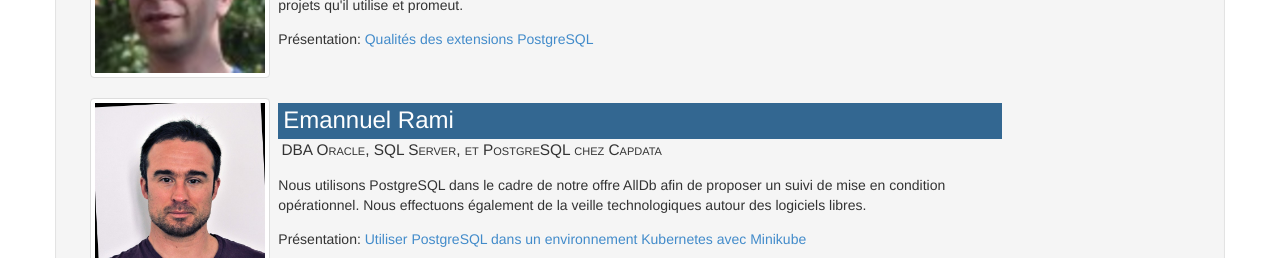
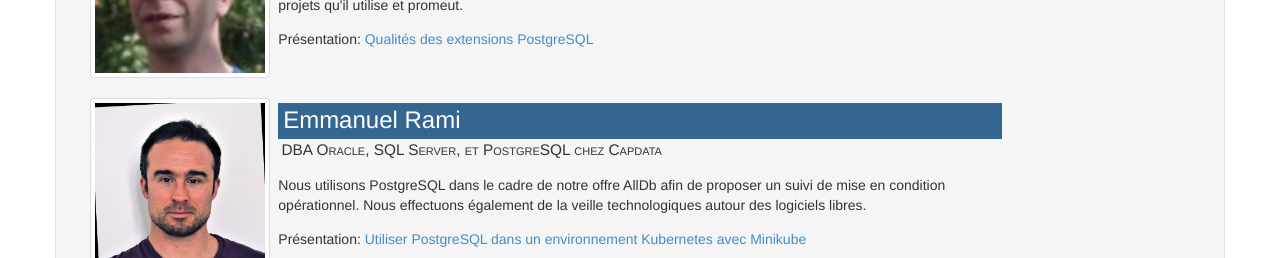
Before and after one commit to postgresqlfr/2024.pgday.fr, a Jekyll site: the page built from orateurs.md, in a window 1280 px wide. Shown: the part 502-760 px from the top of the page. Built offline with Jekyll 4.4.1, drawn with Linux system fonts in a browser that asks for light colours; grey boxes are pictures that could not be loaded.

Commit message:
fix page orateurs

```diff
--- a/orateurs.md
+++ b/orateurs.md
@@ -44,7 +44,7 @@
   <img src="img/orateurs/e_rami.jpg" class="img-thumbnail" alt="">
   </div>
   <div class="col-md-8">
-  <h3>Emannuel Rami</h3>
+  <h3>Emmanuel Rami</h3>
   <span class="role">DBA Oracle, SQL Server, et PostgreSQL chez Capdata</span>
   <p>
     Nous utilisons PostgreSQL dans le cadre de notre offre AllDb afin de proposer un suivi de mise en condition opérationnel.
```
